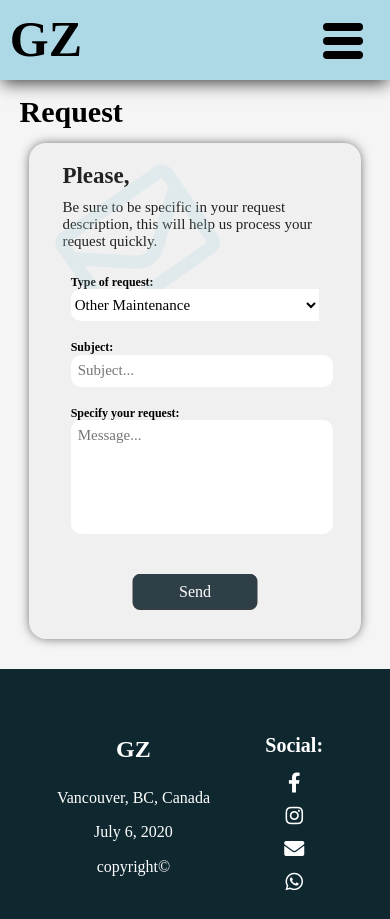
After one commit to GamezAr94/mainPage_RentalAptos, a PHP site: page /request.php in a window 390 px wide. The commit adds this page. Run offline with PHP 8.4, Linux system fonts and the light colour scheme; some libraries are stand-ins or nearby versions.

Commit message:
finishing request page styles, the print button its not working on mobil devices

```diff
--- a/SASS/_footer.scss
+++ b/SASS/_footer.scss
@@ -62,6 +62,7 @@ footer{
                     max-width: 70vw;
                     max-height: 70px;
                     min-height: 20px;
+                    resize: none;
                 }
                 button{
                     display: block;
--- a/SASS/_paymentHistory.scss
+++ b/SASS/_paymentHistory.scss
@@ -197,6 +197,7 @@ box-shadow: 0px 0px 12px -2px rgba(0,0,0,0.75);
                 }
                 .button{
                     display: flex;
+                    display: none;
                     width: 100%;
                     margin: 10px auto 0 auto;
                     button{
--- a/header.php
+++ b/header.php
@@ -36,7 +36,7 @@
                                 echo '<li><a href="user.php">Account</a></li>
                                 <li><a href="paymentHistory.php">Payment History</a></li>
                                 <li><a href="#">Make Payment</a></li>
-                                <li><a href="#">Maintenance Request</a></li>
+                                <li><a href="request.php">Request</a></li>
                                 <li class="login"><a onclick="onClickLogin()">Logout</a></li>';
                             }else{
                                 echo '<li><a href="index.php">Home</a></li>
--- /dev/null
+++ b/request.php
@@ -0,0 +1,48 @@
+<?php
+    require "header.php";
+?>
+    <div class="contentRequest">
+        <div class="title">
+            <h5>Request</h5>
+        </div>
+        <div class="formContent">
+            <p class="icon"><i class="far fa-envelope"></i></p>
+            <div class="information">
+                <p>Please,</p>
+                <p class="detail"> Be sure to be specific in your request description, this will help us process your request quickly.</p>
+            </div>
+            <div class="form">
+                <form action="#" method="post">
+                    <label for="request">Type of request:</label>
+                    <select name="request" id="request">
+                        <optgroup label="Maintenance Request">
+                            <option value="Cleanning">Clean</option>
+                            <option value="fixing">Reparate</option>
+                            <option value="replace">Replace</option>
+                            <option value="paint">Paint</option>
+                            <option selected="selected" value="otherMaintenance">Other Maintenance</option>
+                        </optgroup>
+                        <optgroup label="Payment Information">
+                            <option value="bills">My billing information</option>
+                            <option value="extraCharges">Additional charges info</option>
+                        </optgroup>
+                        <optgroup label="Other Inquiries">
+                            <option value="extension">Extend my contract</option>
+                            <option value="otherInquiry">Other inquiry</option>
+                        </optgroup>
+                    </select>
+
+                    <label for="subject">Subject:</label>
+                    <input type="text" name="subject" placeholder="Subject...">
+
+                    <label for="message">Specify your request:</label>
+                    <textarea name="message" placeholder="Message..."></textarea>
+
+                    <button type="submit" name="send-message">Send</button>
+                </form>
+            </div>
+        </div>
+    </div>
+<?php
+    require "footer.php";
+?>
--- a/styles/styles.css
+++ b/styles/styles.css
@@ -408,7 +408,8 @@ footer {
           min-width: 390px;
           max-width: 70vw;
           max-height: 70px;
-          min-height: 20px; }
+          min-height: 20px;
+          resize: none; }
         footer #conteiner div:nth-child(2) form button {
           display: block;
           margin: 10px auto 0 auto;
@@ -1126,6 +1127,7 @@ body .contentHistory {
         display: none; }
       body .contentHistory .pagos .button {
         display: flex;
+        display: none;
         width: 100%;
         margin: 10px auto 0 auto; }
         body .contentHistory .pagos .button button {
@@ -1133,6 +1135,144 @@ body .contentHistory {
           font-size: 15px;
           height: 35px;
           margin: 0 auto 0 auto; } }
+body .contentRequest {
+  transition: .3s;
+  padding-top: 120px; }
+  body .contentRequest .title {
+    transition: .3s;
+    width: 90%;
+    margin: 0 auto 15px auto; }
+    body .contentRequest .title h5 {
+      font-size: 35px;
+      padding: 0;
+      margin: 0; }
+  body .contentRequest .formContent {
+    -webkit-box-shadow: 0px 0px 12px -2px rgba(0, 0, 0, 0.75);
+    -moz-box-shadow: 0px 0px 12px -2px rgba(0, 0, 0, 0.75);
+    box-shadow: 0px 0px 12px -2px rgba(0, 0, 0, 0.75);
+    background-color: #f1f0f0;
+    width: 85%;
+    margin: 0 auto;
+    padding-top: 15px;
+    border-radius: 17px;
+    z-index: -999; }
+    body .contentRequest .formContent .icon {
+      z-index: 0;
+      padding: 0;
+      position: absolute;
+      margin: 30px 50px 0 10%;
+      transform: rotate(-35deg); }
+      body .contentRequest .formContent .icon i {
+        font-size: 250px;
+        color: rgba(173, 216, 230, 0.24); }
+    body .contentRequest .formContent .information {
+      z-index: 50;
+      order: 2;
+      width: 90%;
+      padding-top: 20px;
+      margin: 0 auto 0 auto; }
+      body .contentRequest .formContent .information p {
+        color: #222222;
+        font-size: 25px;
+        font-weight: bold;
+        width: 100%;
+        padding: 0px;
+        margin: 0; }
+      body .contentRequest .formContent .information .detail {
+        font-size: 19px;
+        font-weight: normal;
+        margin-top: 10px;
+        margin-bottom: 15px; }
+    body .contentRequest .formContent .form {
+      width: 100%; }
+      body .contentRequest .formContent .form form {
+        width: 75%;
+        display: flex;
+        flex-direction: column;
+        margin: 0px auto 30px auto;
+        padding: 20px 0 50px 0; }
+        body .contentRequest .formContent .form form label {
+          font-size: 15px;
+          font-weight: bold; }
+        body .contentRequest .formContent .form form input, body .contentRequest .formContent .form form textarea, body .contentRequest .formContent .form form select {
+          z-index: 50;
+          background-color: #fff;
+          border: none;
+          width: 100%;
+          margin-bottom: 20px; }
+        body .contentRequest .formContent .form form select {
+          border-radius: 10px 0 0 10px;
+          height: 32px; }
+        body .contentRequest .formContent .form form input, body .contentRequest .formContent .form form textarea {
+          border-radius: 10px;
+          padding: 7px; }
+        body .contentRequest .formContent .form form textarea {
+          height: 130px; }
+        body .contentRequest .formContent .form form button {
+          border-radius: 7px;
+          background-color: #2f3f47;
+          border: 0px;
+          color: #fff;
+          cursor: pointer;
+          transition: all .3s;
+          box-shadow: 0px 0.5px 0px 0.5px rgba(0, 0, 0, 0.75);
+          margin: 10px auto 0 auto;
+          width: 300px;
+          height: 45px; }
+        body .contentRequest .formContent .form form button:hover {
+          background-color: #3d525c; }
+
+@media only screen and (max-width: 700px) and (min-width: 500px) {
+  body .contentRequest {
+    padding-top: 100px; }
+    body .contentRequest .title h5 {
+      font-size: 33px; }
+    body .contentRequest .formContent .information {
+      width: 85%; }
+      body .contentRequest .formContent .information p {
+        font-size: 24px; }
+      body .contentRequest .formContent .information .detail {
+        font-size: 17px; }
+    body .contentRequest .formContent .form form {
+      padding: 10px 0 50px 0; }
+      body .contentRequest .formContent .form form button {
+        margin: 10px auto 0 auto; } }
+@media only screen and (max-width: 500px) and (min-width: 50px) {
+  body .contentRequest {
+    padding-top: 95px; }
+    body .contentRequest .title {
+      margin-bottom: 13px; }
+      body .contentRequest .title h5 {
+        font-size: 30px; }
+    body .contentRequest .formContent {
+      padding-top: 0px;
+      padding-bottom: 0px; }
+      body .contentRequest .formContent .icon i {
+        font-size: 140px; }
+      body .contentRequest .formContent .information {
+        width: 80%; }
+        body .contentRequest .formContent .information p {
+          font-size: 23px; }
+        body .contentRequest .formContent .information .detail {
+          font-size: 15px; }
+      body .contentRequest .formContent .form form {
+        padding: 10px 0 30px 0; }
+        body .contentRequest .formContent .form form label {
+          font-size: 12px; }
+        body .contentRequest .formContent .form form input, body .contentRequest .formContent .form form textarea, body .contentRequest .formContent .form form select {
+          font-size: 15px; }
+        body .contentRequest .formContent .form form textarea {
+          height: 100px; }
+        body .contentRequest .formContent .form form button {
+          margin: 20px auto 0 auto;
+          width: 50%;
+          height: 35px; } }
+header {
+  z-index: 99999; }
+
+textarea {
+  resize: none; }
+
 #error-login {
   width: 100%;
   padding: 20px 0;
--- a/user.php
+++ b/user.php
@@ -290,9 +290,9 @@ echo '    </div>
     */
 }
 echo'<div id="extraInfo">
-<p>1. For more information about "Other" payments, please contact support services under <strong>Request</strong> section, with subject "Information about additional charges" and you will get an email with detailed information.</p>
+<p>1. For more information about "Other" payments, please contact support services under <strong>Request</strong> section, with subject "Additional charges info" and you will get an email with detailed information.</p>
 <p>2. Realize your rental payments every month before the 25th to receive your early payment discount, the discount may change without prior notice. </p>
-<p>3. You can request your billing information under <strong>Request</strong> section, with the subject "Request billing information" and you will get an email with an scaned view of your bills.</p>
+<p>3. You can request your billing information under <strong>Request</strong> section, with the subject "My billing information" and you will get an email with an scaned view of your bills.</p>
 </div>';
     require "footer.php";
 
```
Also changed, not shown: SASS/_requestBody.scss (added, +180 -0 lines), SASS/style.scss (+7 -1 lines), 1 other file.
